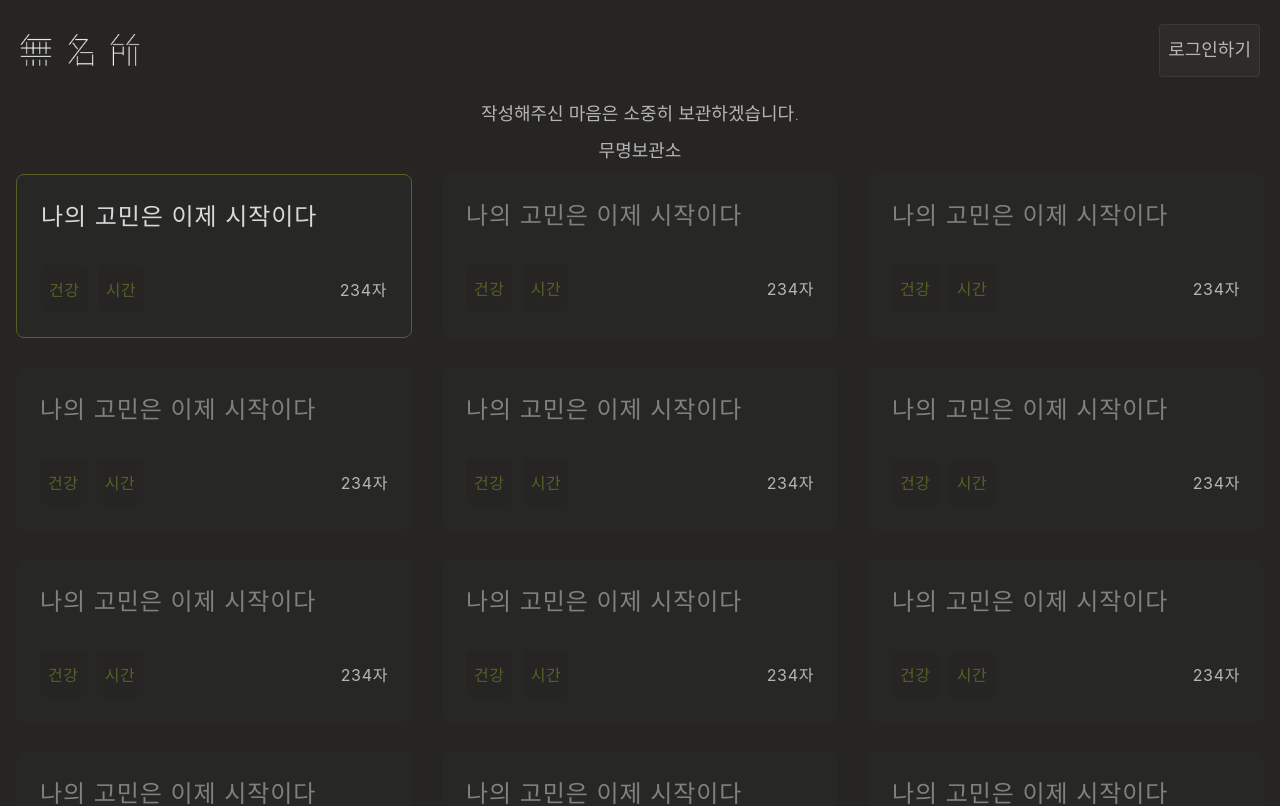
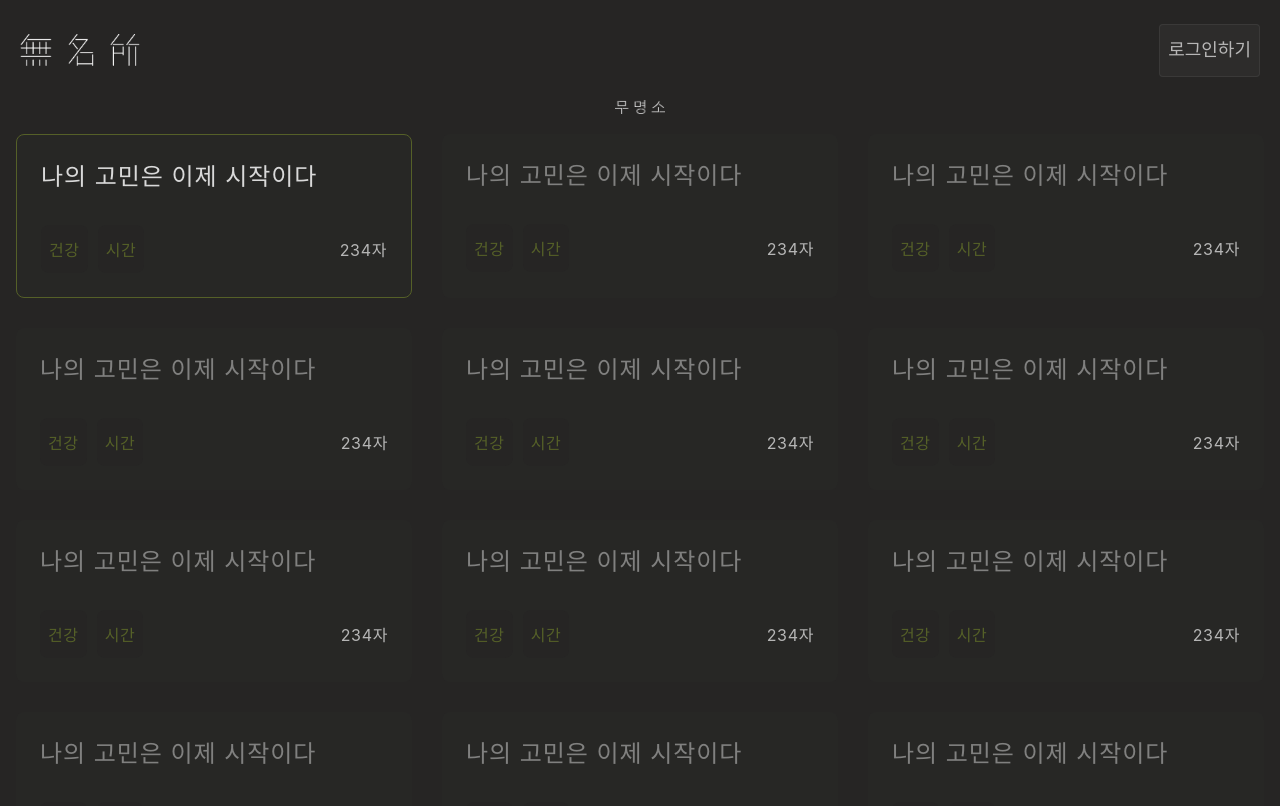
Before and after one commit to NamelessChamberORG/NamelessChamber_frontend, a React (Vite) app: page /diary/submit in a window 1280 px wide. Shown: the top 806 px of the page. Built offline with nearby package versions, Linux system fonts and the light colour scheme; a web font is replaced by a local one.

Commit message:
💄  style: apply design change to the page (#6)

```diff
--- a/src/features/diary/pages/SubmitDiaryPage.module.css
+++ b/src/features/diary/pages/SubmitDiaryPage.module.css
@@ -2,5 +2,7 @@
   width: 100%;
   display: flex;
   flex-direction: column;
-  gap: 1rem;
+  gap: 2rem;
+  justify-content: center;
+  align-items: center;
 }
--- a/src/features/diary/pages/SubmitDiaryPage.tsx
+++ b/src/features/diary/pages/SubmitDiaryPage.tsx
@@ -1,12 +1,14 @@
-import Paragraph from "../../../components/paragraph/Paragraph";
 import CardList from "../components/card/CardList";
 import classes from "./SubmitDiaryPage.module.css";
 
 function SubmitDiaryPage() {
   return (
     <div className={classes.submit}>
-      <Paragraph>작성해주신 마음은 소중히 보관하겠습니다.</Paragraph>
-      <Paragraph>무명보관소</Paragraph>
+      <img
+        src="/logo_kr.png"
+        alt="nameless_chamber_logo"
+        style={{ width: "5rem" }}
+      ></img>
       <CardList />
     </div>
   );
```
Also changed, not shown: public/logo_kr.png (added).
